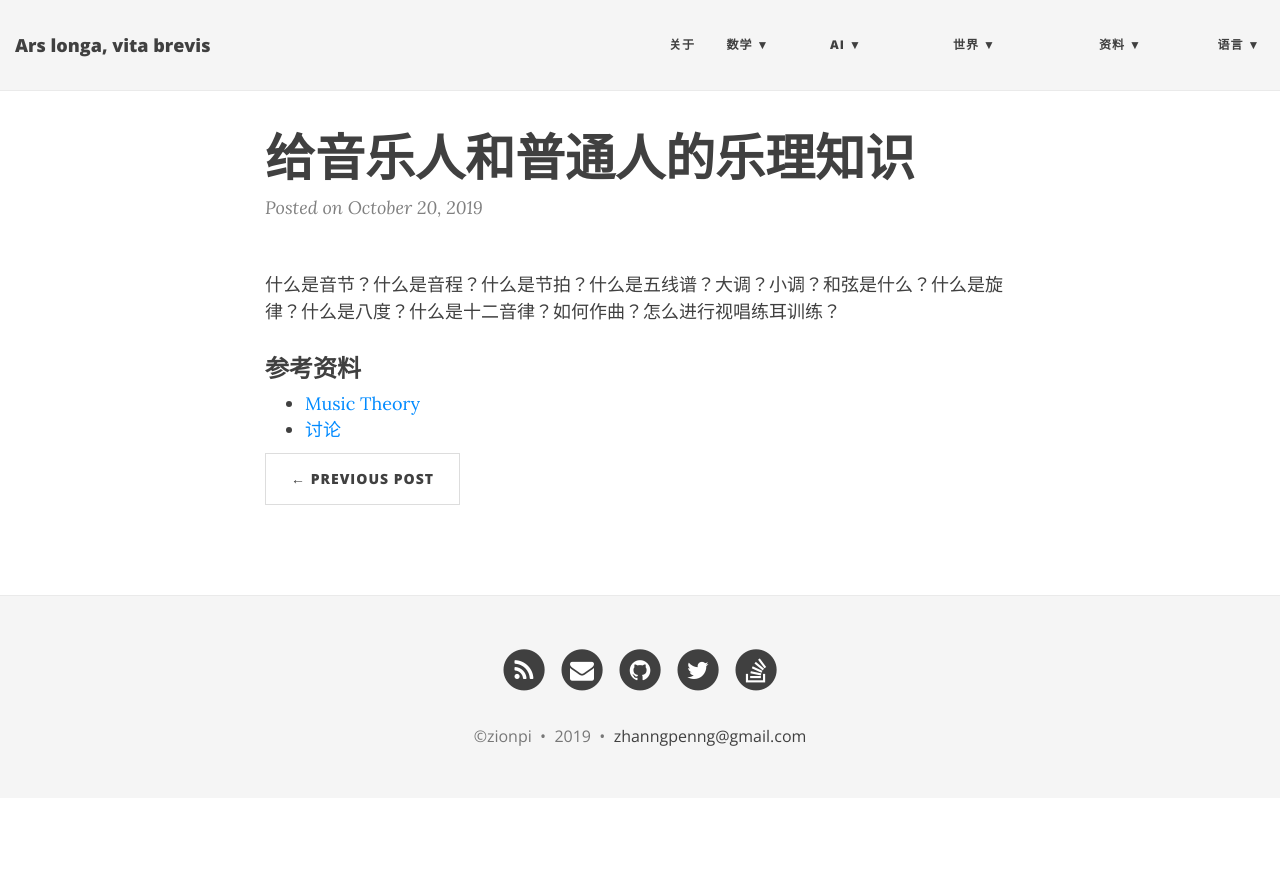
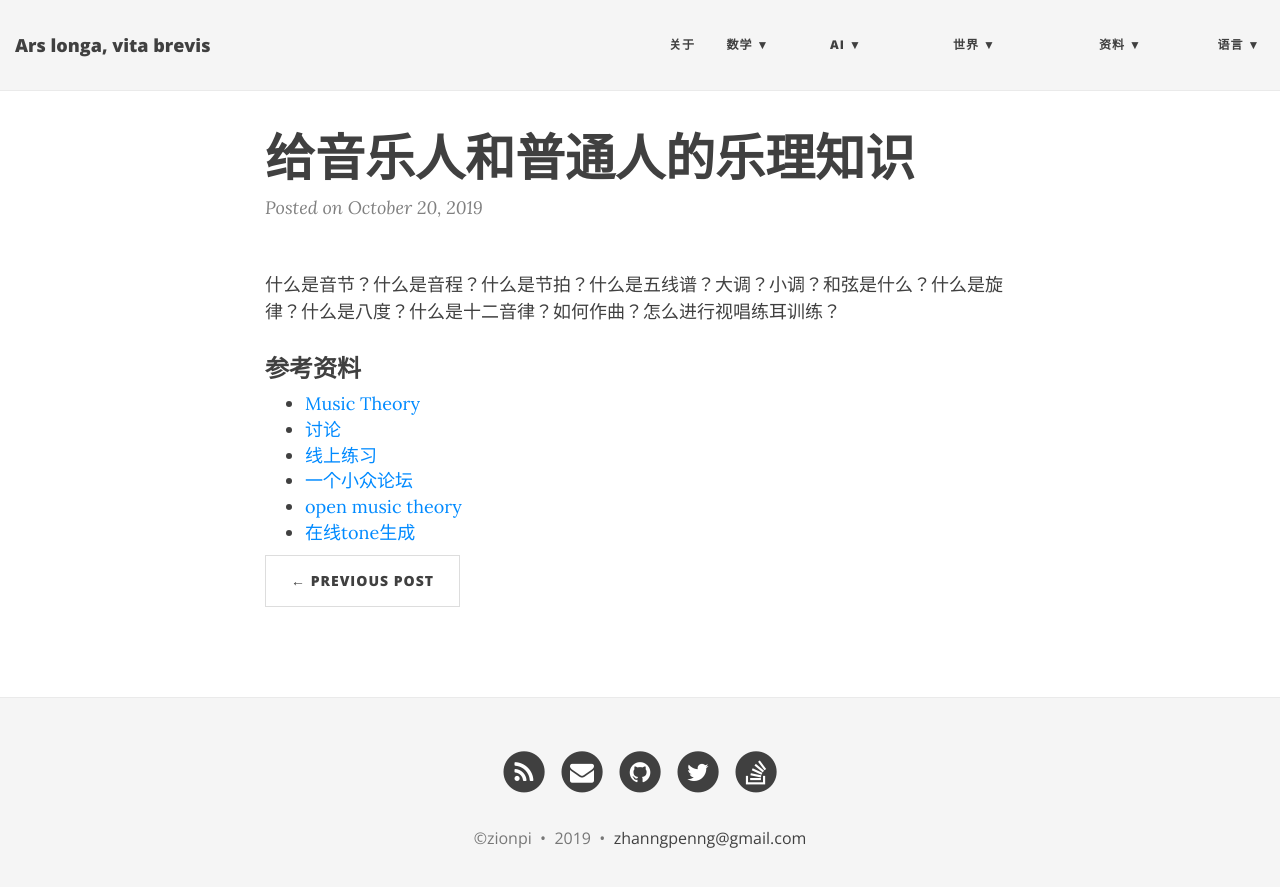
Before and after one commit to ZionPi/zionpi.github.io, a Jekyll site: the page built from _posts/2019-10-20-music-theory-for-musicians-and-normal-people.md, in a window 1280 px wide. Shown: the top 887 px of the page. Built offline with Jekyll 4.4.1, drawn with Linux system fonts in a browser that asks for light colours; nearby versions of some CDN libraries.

Commit message:
add more useful resources

```diff
--- a/_posts/2019-10-20-music-theory-for-musicians-and-normal-people.md
+++ b/_posts/2019-10-20-music-theory-for-musicians-and-normal-people.md
@@ -9,3 +9,7 @@ title: 给音乐人和普通人的乐理知识
 
 - [Music Theory](https://tobyrush.com/theorypages/index.html)
 - [讨论](https://news.ycombinator.com/item?id=21297462)
+- [线上练习](https://www.lightnote.co)
+- [一个小众论坛](https://musescore.com/groups/counterpoint-and-fugue)
+- [open music theory](http://openmusictheory.com/contents.html)
+- [在线tone生成](https://www.szynalski.com/tone-generator/)
```
